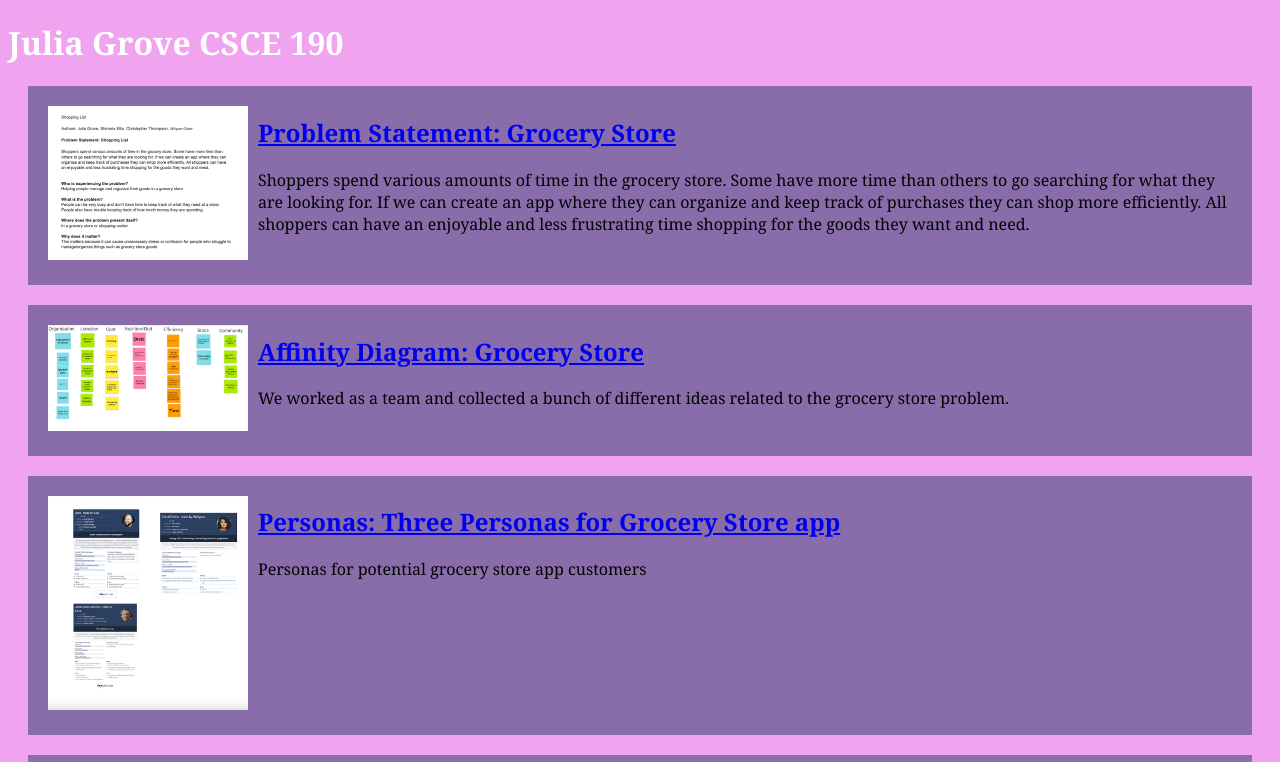
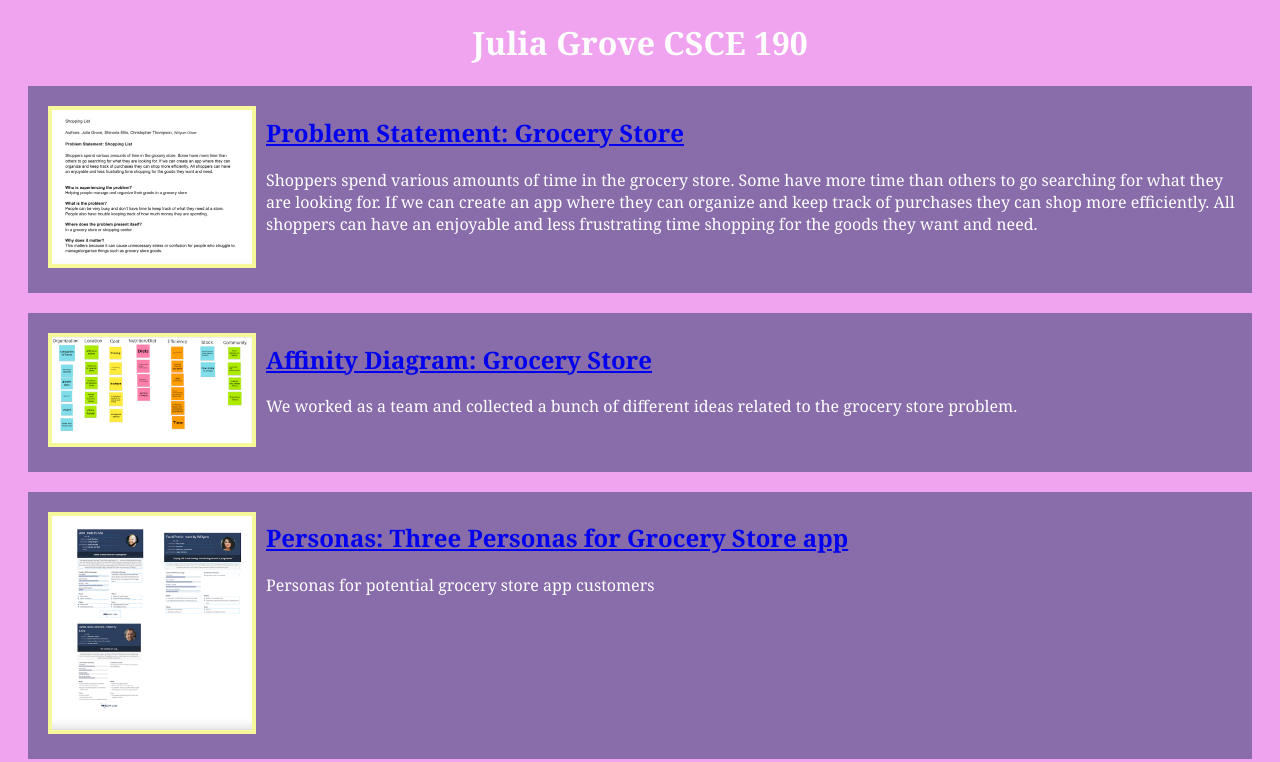
Before and after one commit to juliagrove/juliagrove.github.io, a plain HTML site: page index.html in a window 1280 px wide. Shown: the top 762 px of the page. Drawn offline with Linux system fonts and the light colour scheme.

Commit message:
Add files via upload

```diff
--- a/style.css
+++ b/style.css
@@ -6,6 +6,7 @@ body
 h1
 {
     color: rgb(255, 255, 255);
+    text-align: center;
 }
 .assignment
 {
@@ -17,5 +18,9 @@ h1
 .assignment img
 {
     width:200px;
-    padding: 10px;
+    margin: 10px;
+    border: 4px solid rgb(247, 248, 154)
 }
+p{
+    color: rgb(255, 255, 255);
+}
```
